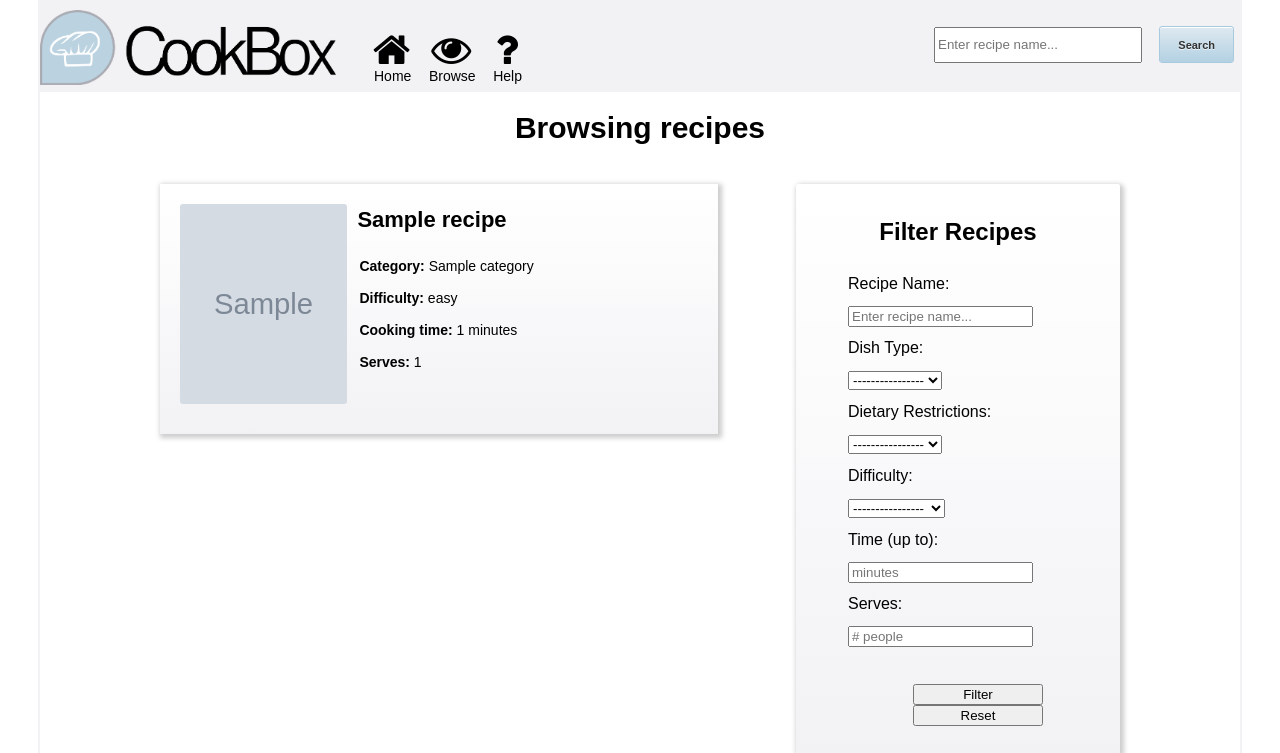
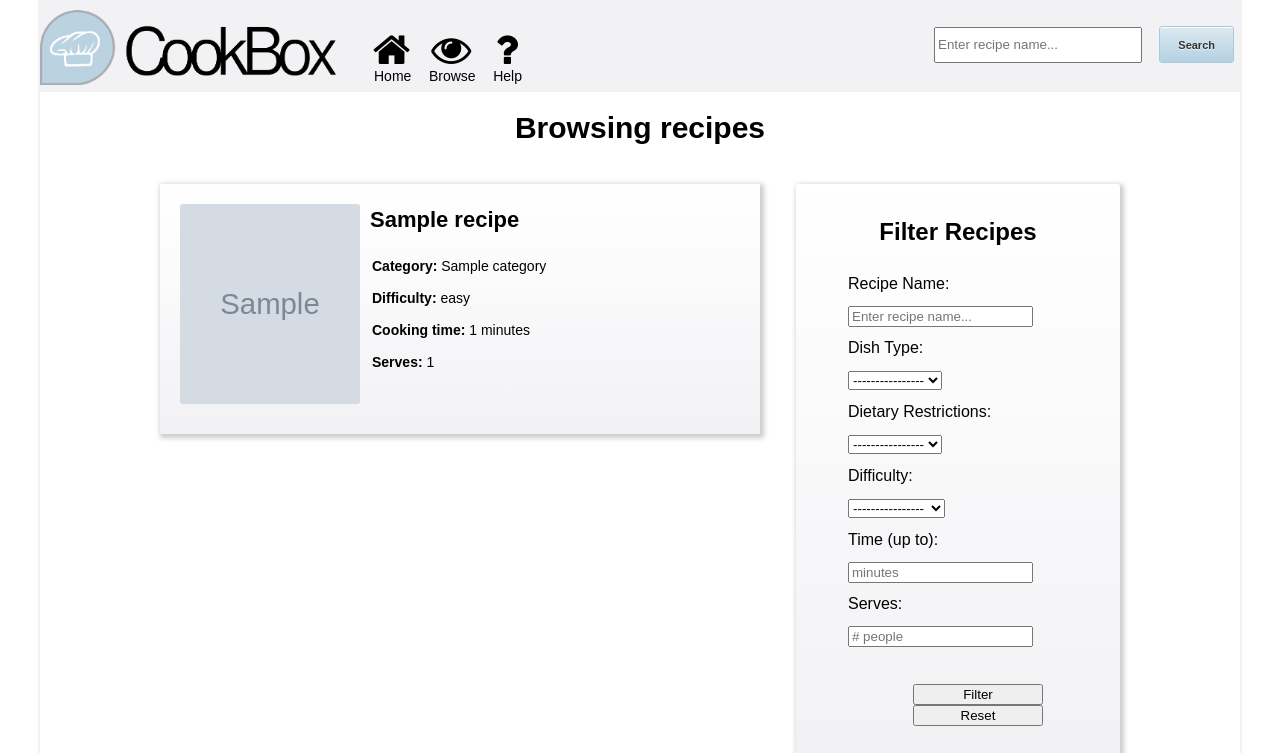
Before and after one commit to qlkzy/iapt-group-12, a CodeIgniter app: page /index.php/search in a window 1280 px wide. Shown: the top 753 px of the page. Run offline with CodeIgniter, Linux system fonts and the light colour scheme; tables that the repository leaves empty hold one stand-in row (values such as "Sample post"); grey boxes marked "Sample" are stand-in pictures.

Commit message:
Fix search-result-width issue

```diff
--- a/app/assets/stylesheets/partials/_search_result.scss
+++ b/app/assets/stylesheets/partials/_search_result.scss
@@ -16,6 +16,7 @@
 
   @media screen and (min-width: $break_large) {
     width: 90%;
+    min-width: 600px;
   }
 
   @media screen and (max-width: $break_large) {
--- a/app/assets/stylesheets/search.css
+++ b/app/assets/stylesheets/search.css
@@ -240,7 +240,8 @@ body {
   text-decoration: none; }
   @media screen and (min-width: 1200px) {
     .search_result {
-      width: 90%; } }
+      width: 90%;
+      min-width: 600px; } }
   @media screen and (max-width: 1200px) {
     .search_result {
       margin-left: 6px;
```
